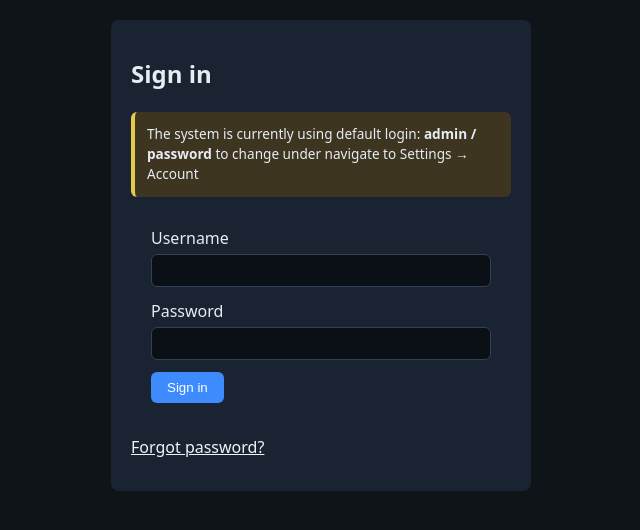
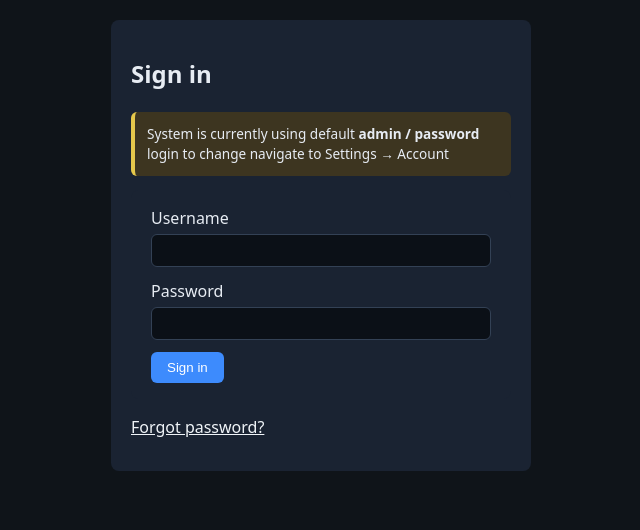
Before and after one commit to ludditious/AdGuardHome-ToolBox, a FastAPI app: page /login in a window 1280 px wide. Shown: the part 55-585 px from the top of the page, without its empty margins (89-729 px from the left). Run offline with FastAPI, Linux system fonts and the light colour scheme.

Commit message:
Revise default login notice wording on sign-in page.

```diff
--- a/web/app/templates/login.html
+++ b/web/app/templates/login.html
@@ -10,7 +10,7 @@
 
   {% if show_default_login %}
 
-  <p class="notice notice-warn small login-default-hint">The system is currently using default login: <strong>admin / password</strong> to change under navigate to Settings → Account</p>
+  <p class="notice notice-warn small login-default-hint">System is currently using default <strong>admin / password</strong> login to change navigate to Settings → Account</p>
 
   {% endif %}
 
--- a/web/app/version.py
+++ b/web/app/version.py
@@ -18,7 +18,7 @@
 from pathlib import Path
 
 APP_NAME = "AdGuard Home ToolBox"
-APP_REVISION = "2026-09-23m"
+APP_REVISION = "2026-09-23n"
 
 
 def read_bundled_version() -> str:
```
